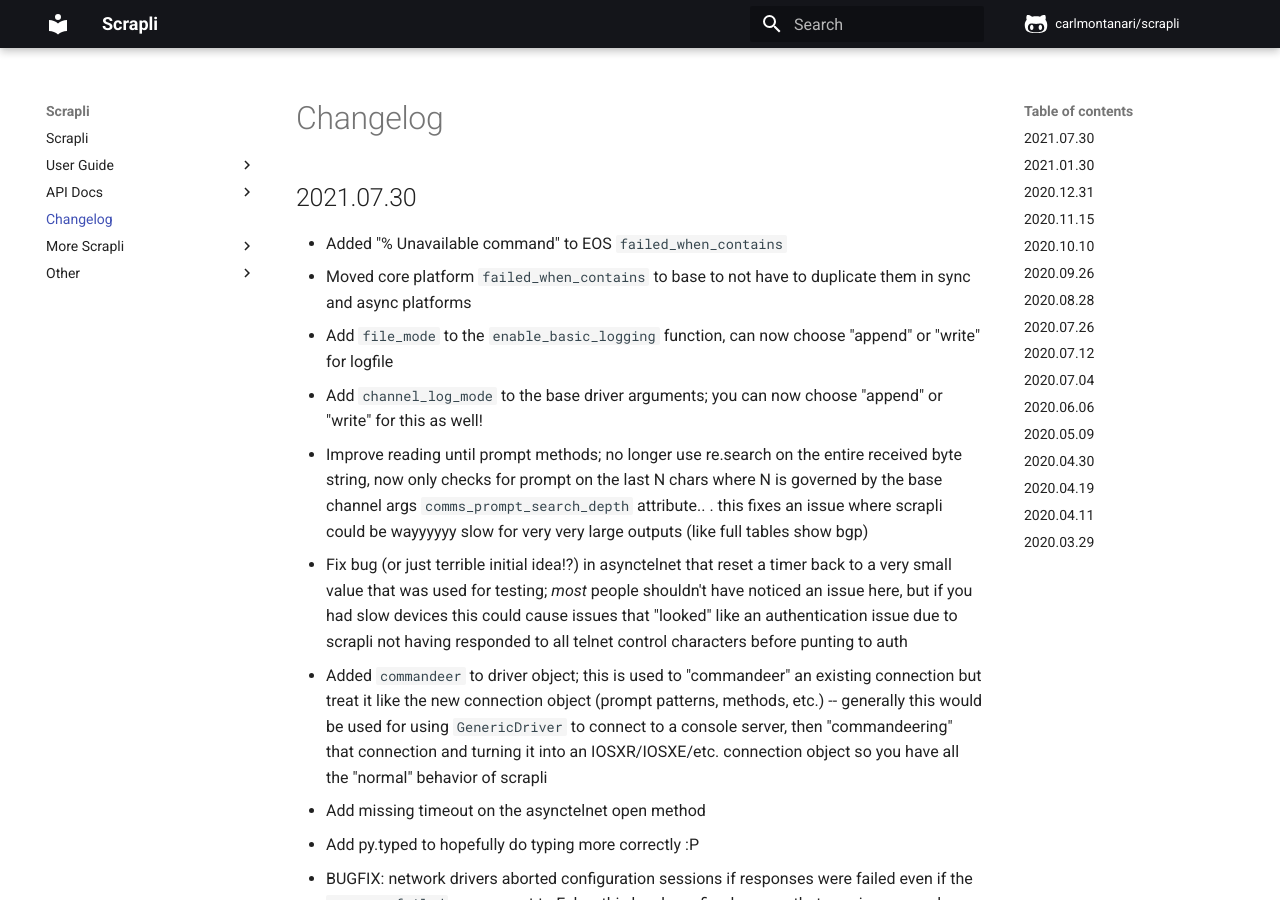
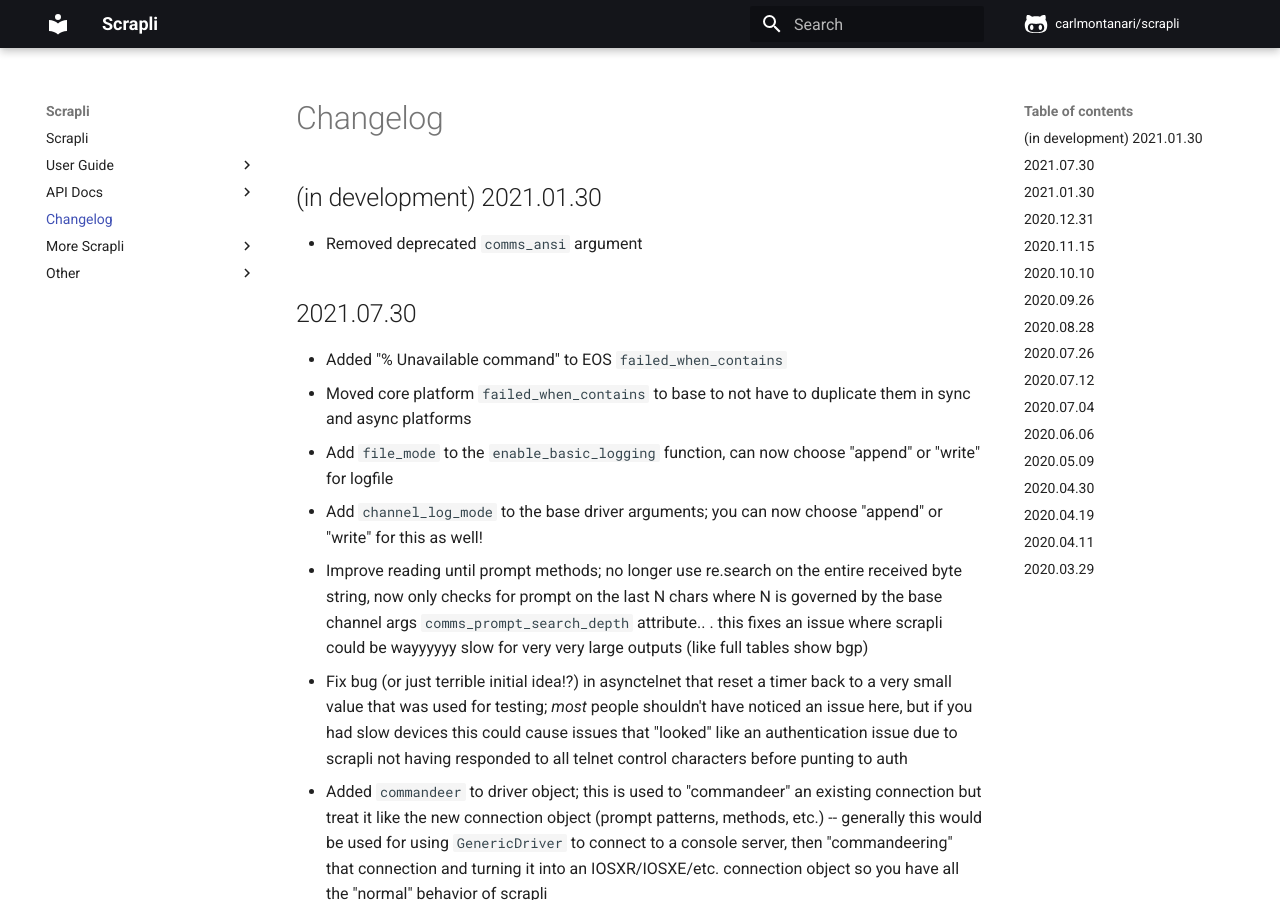
Before and after one commit to carlmontanari/scrapli, an MkDocs documentation site: the page built from docs/changelog.md, in a window 1280 px wide and 900 px high. Built offline with MkDocs 1.6.1 and Material for MkDocs 9.7.7, drawn with Linux system fonts in a browser that asks for light colours; comment, search, counter and statistics services are not loaded.

Commit message:
annotate comms ansi removed in changelog

```diff
--- a/docs/changelog.md
+++ b/docs/changelog.md
@@ -1,5 +1,10 @@
 Changelog
 =========
+
+## (in development) 2021.01.30
+
+- Removed deprecated `comms_ansi` argument
+
 
 ## 2021.07.30
 
```
